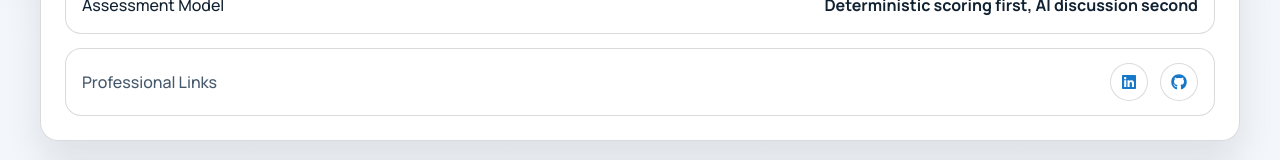
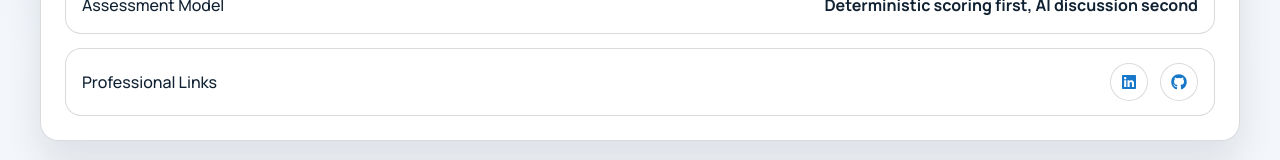
Before and after one commit to johnfaraca/personal-flight-risk-assessment-tool, a React (Vite) app: page /about in a window 1280 px wide. Shown: the part 621-781 px from the top of the page. Built offline with nearby package versions, Linux system fonts and the light colour scheme.

Commit message:
Fix About page Professional Links label styling

```diff
--- a/src/styles.css
+++ b/src/styles.css
@@ -718,7 +718,6 @@ h1 {
 
 .about-links-card span {
   display: block;
-  color: var(--text-muted);
 }
 
 .about-section-card .section-header {
```
